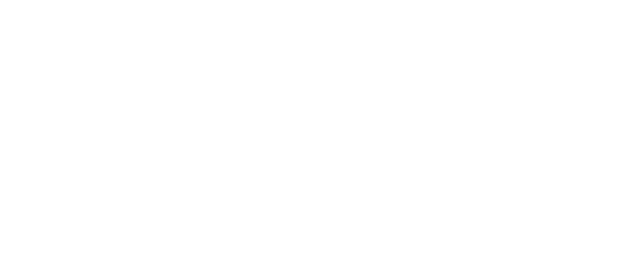
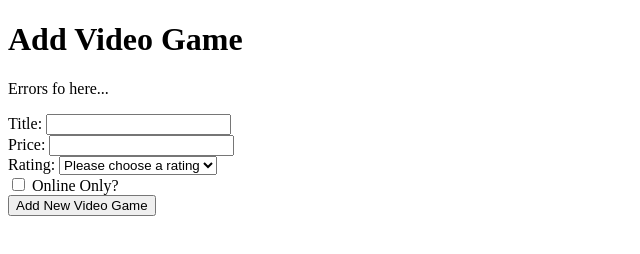
Before and after one commit to SethSterling/CPW203-FormWithCuustomClass, a plain HTML site: page index.html in a window 1280 px wide. Shown: the whole page, without its empty margins (0-640 px from the left). Drawn offline with Linux system fonts and the light colour scheme.

Commit message:
Created basic add video game form

```diff
--- a/index.html
+++ b/index.html
@@ -3,9 +3,38 @@
 <head>
     <meta charset="UTF-8">
     <meta name="viewport" content="width=device-width, initial-scale=1.0">
-    <title>Document</title>
+    <title>Add Product Form</title>
 </head>
 <body>
 
+    <h1>Add Video Game</h1>
+    <div id="validation-summary">
+        <p>Errors fo here...</p>
+    </div>
+
+    <form>
+        <label for="title">Title: </label>
+        <input id="title" type="text">
+        <br>
+
+        <label for="price">Price: </label>
+        <input id="price" type="text">
+        <br>
+
+        <label for="rating">Rating: </label>
+        <select id="rating">
+            <option>Please choose a rating</option>
+            <option>E</option>
+            <option>T</option>
+            <option>M</option>
+        </select>
+        <br>
+
+        <input type="checkbox" id="online">
+        <label for="online">Online Only?</label>
+        <br>
+
+        <input type="button" value="Add New Video Game">
+    </form>
 </body>
 </html>
```
